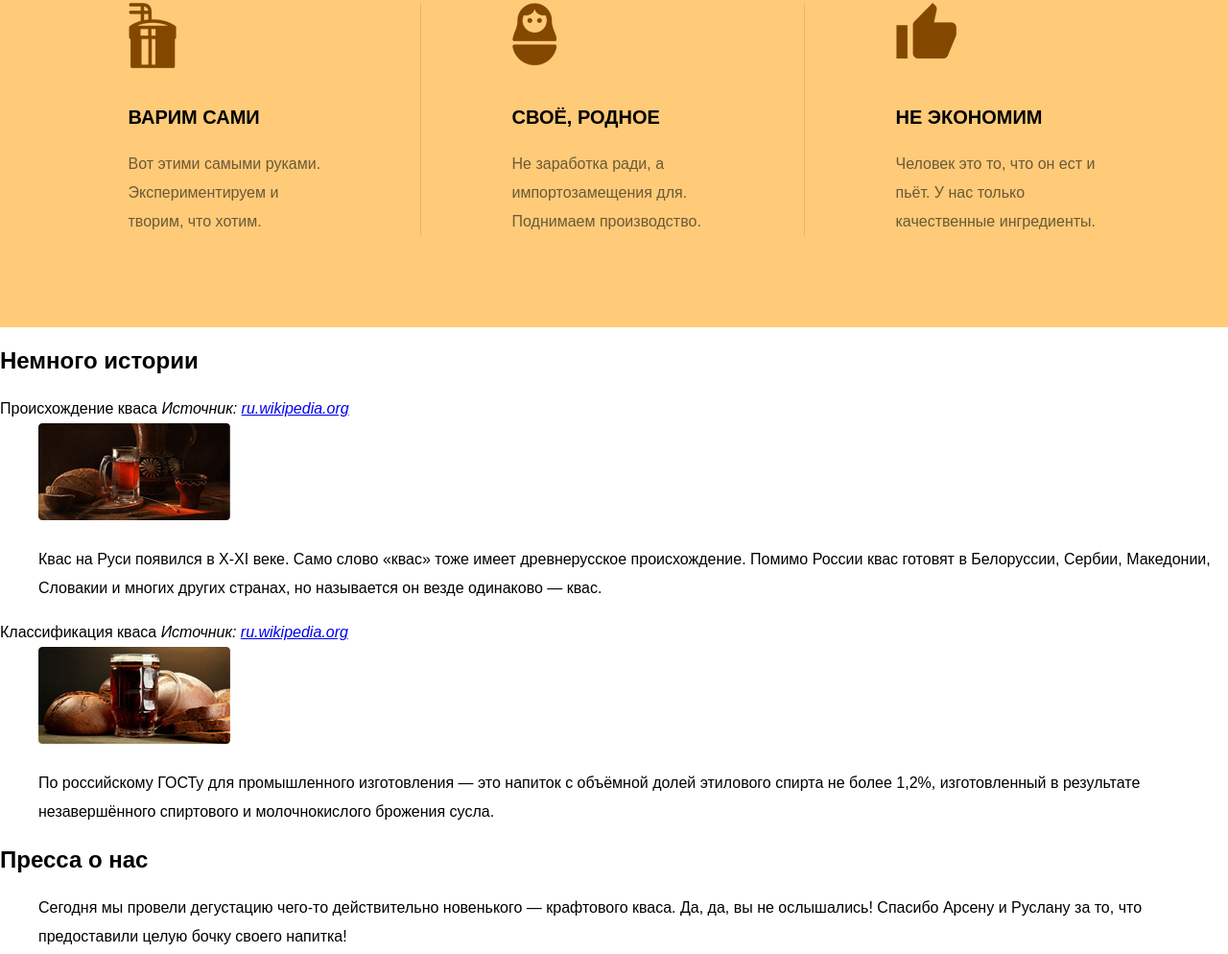
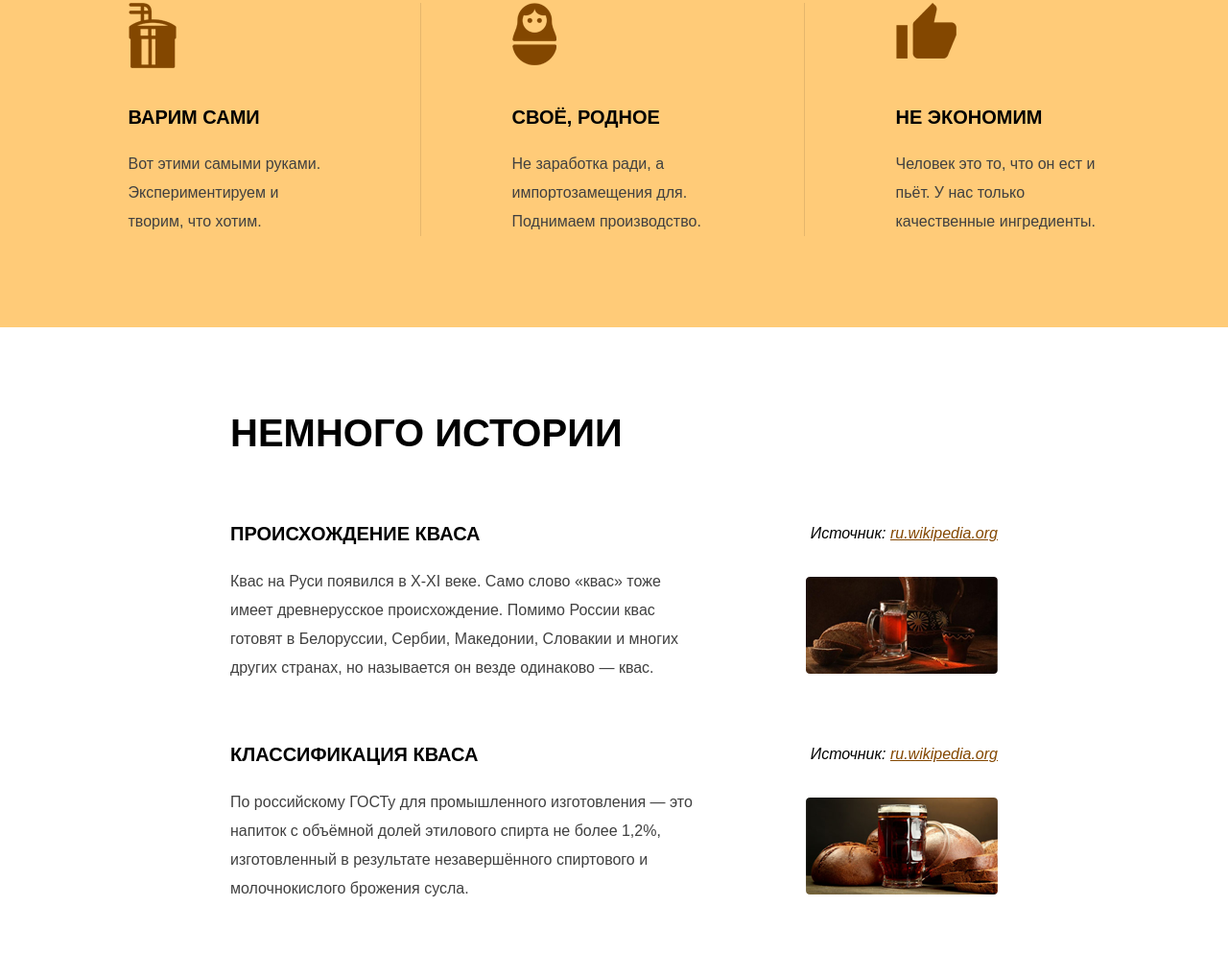
Before and after one commit to Olga-Kulagina/Kvast, a plain HTML site: page index.html in a window 1280 px wide. Shown: the part 1696-2690 px from the top of the page at 96% size. Drawn offline with Linux system fonts and the light colour scheme.

Commit message:
Add history 3/8

```diff
--- a/index.html
+++ b/index.html
@@ -44,7 +44,8 @@
                     </table>
                     <p class="table-text">Ржаной хлеб, Вода, Солод, Соль</p>
                     <img src="img/bottle-left.jpg" alt="Вахтёр">
-                    <p>Терпкий и мощный, вкус этого кваса взбодрит после тяжёлого дня и придаст сил для вечерних приключений!</p>
+                    <p>Терпкий и мощный, вкус этого кваса взбодрит после тяжёлого дня и придаст сил для вечерних
+                        приключений!</p>
                     <a href="#" class="btn-details">Подробнее</a>
                     <a href="#" class="btn">Купить</a>
                     <b>150 Р.</b>
@@ -97,32 +98,40 @@
 
 
     <div class="history">
-        <h2>Немного истории</h2>
+        <div class="container8">
+            <h2 class="section-header">Немного истории</h2>
             <dl>
-            <dt>
+                <dt class="history-title">
                     Происхождение кваса
-                <i>Источник: <a href="#">ru.wikipedia.org</a></i>
+                    <i class="history-source">Источник: <a href="#">ru.wikipedia.org</a></i>
                 </dt>
                 <dd>
                     <img src="img/wiki-1.png" alt="Происхождение кваса">
-                <p>Квас на Руси появился в X-XI веке. Само слово «квас» тоже имеет древнерусское происхождение. Помимо России квас готовят в Белоруссии, Сербии, Македонии, Словакии и многих других странах, но называется он везде одинаково — квас.</p>
+                    <p>Квас на Руси появился в X-XI веке. Само слово «квас» тоже имеет древнерусское происхождение.
+                        Помимо России квас готовят в Белоруссии, Сербии, Македонии, Словакии и многих других странах, но
+                        называется он везде одинаково — квас.</p>
                 </dd>
-            <dt>
+                <dt class="history-title">
                     Классификация кваса
-                <i>Источник: <a href="#">ru.wikipedia.org</a></i>
+                    <i class="history-source">Источник: <a href="#">ru.wikipedia.org</a></i>
                 </dt>
                 <dd>
                     <img src="img/wiki-2.png" alt="Классификация кваса">
-                <p>По российскому ГОСТу для промышленного изготовления — это напиток с объёмной долей этилового спирта не более 1,2%, изготовленный в результате незавершённого спиртового и молочнокислого брожения сусла.</p>
+                    <p>По российскому ГОСТу для промышленного изготовления — это напиток с объёмной долей этилового
+                        спирта не более 1,2%, изготовленный в результате незавершённого спиртового и молочнокислого
+                        брожения сусла.</p>
                 </dd>
             </dl>
+        </div>
+
     </div>
 
     <div class="press">
         <h2>Пресса о нас</h2>
         <blockquote>
             <p>
-                Сегодня мы провели дегустацию чего-то действительно новенького — крафтового кваса. Да, да, вы не ослышались! Спасибо Арсену и Руслану за то, что предоставили целую бочку своего напитка!
+                Сегодня мы провели дегустацию чего-то действительно новенького — крафтового кваса. Да, да, вы не
+                ослышались! Спасибо Арсену и Руслану за то, что предоставили целую бочку своего напитка!
             </p>
             <cite>Газета столичный Стольник</cite>
             <a href="#" class="btn-dalee">Читать далее</a>
@@ -175,7 +184,8 @@
         <h2>Заказать</h2>
 
         <p>
-            Не ждите пока нас отрекламируют, как Вятский квас, и мы поднимем цены! Закажите настоящий крафтовый квас сейчас. При заказе от 10 баррелей — скидка 10%.
+            Не ждите пока нас отрекламируют, как Вятский квас, и мы поднимем цены! Закажите настоящий крафтовый квас
+            сейчас. При заказе от 10 баррелей — скидка 10%.
         </p>
         <form class="order-form" action="#" method="post">
             <div class="order-form-group">
@@ -228,7 +238,8 @@
         <p>
             При перепечатке материалов ссылка на сайт обязательна!
         </p>
-        <img src="img/htmlacademy.png" alt="HTML Academy"><b>Разработчик: </b><a href="https://htmlacademy.ru">HTML Academy</a>
+        <img src="img/htmlacademy.png" alt="HTML Academy"><b>Разработчик: </b><a href="https://htmlacademy.ru">HTML
+            Academy</a>
     </div>
 
 </body>
--- a/style.css
+++ b/style.css
@@ -88,6 +88,8 @@ body {
     text-align: center;
 }
 
+/* new */
+
 .new {
     margin-top: 95px;
     margin-bottom: 110px;
@@ -98,6 +100,9 @@ body {
     font-size: 40px;
     text-transform: uppercase;
     font-weight: bold;
+}
+
+.new .section-header {
     margin-bottom: 95px;
 }
 
@@ -144,19 +149,10 @@ body {
     font-size: 14px;
     line-height: 24px;
     font-family: "Arial", sans-serif;
-    color: #535352;
+    color: #404040;
 }
 
-
-
-
-
-
-
-
-
-
-
+/* advantages */
 
 .advantages {
     background-color: #ffcb78;
@@ -198,7 +194,7 @@ body {
 .advantages-item p {
     margin: 0;
     padding: 0;
-    color: #6b5939;
+    color: #404040;
 }
 
 .advantages-sam {
@@ -212,3 +208,55 @@ body {
 .advantages-econom {
     background: url(img/icon-thumbsup.png) 95px 0px no-repeat;
 }
+
+/* history */
+
+.history .section-header {
+    margin-top: 95px;
+    margin-bottom: 75px;
+}
+
+.history-title {
+    font-family: "Arial", sans-serif;
+    font-size: 20px;
+    line-height: 30px;
+    text-transform: uppercase;
+    font-weight: bold;
+    margin-bottom: 20px;
+}
+
+.history-source {
+    font-size: 16px;
+    font-weight: normal;
+    font-style: italic;
+    text-transform: none;
+    float: right;
+}
+
+.history-source a {
+    color: #834700;
+}
+
+.history-source a:hover {
+    color: #6a3900;
+}
+
+.history-source a:active {
+    color: #cab7a2;
+}
+
+dd img {
+    float: right;
+    margin-left: 110px;
+    margin-top: 10px;
+}
+
+dd {
+    margin: 0 0 30px 0;
+    padding: 0;
+}
+
+dd p {
+    color: #404040;
+    margin-bottom: 60px;
+}
```
Lines whose indentation alone changed are shown as unchanged.
